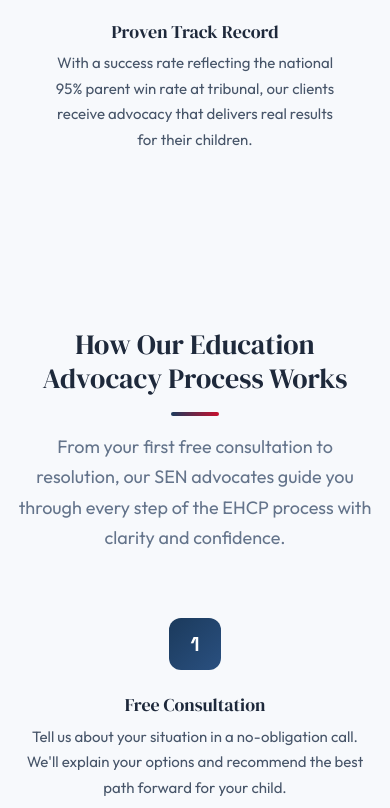
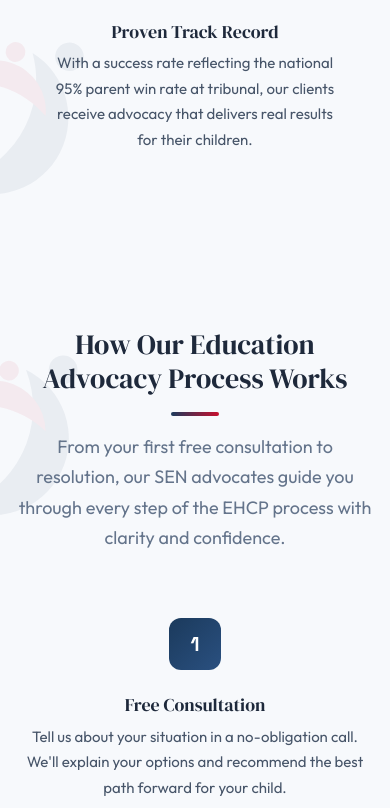
Before and after one commit to JMcMullen1/UK_SEND_Advocacy_Website, a plain HTML site: page index.html in a window 390 px wide. Shown: the part 6539-7347 px from the top of the page. Drawn offline with Linux system fonts and the light colour scheme.

Commit message:
Add logo-inspired figures motif down page edges
- New images/people-motif.svg: the three embracing figures from the logo
  (navy, red, steel blue) redrawn as a clean vector, without the flag
- Faint motifs on the left/right edges of every content section,
  zig-zagging down the page; smaller and fainter on mobile

Co-Authored-By: Claude Opus 5.5 <noreply@anthropic.com>
Claude-Session: https://claude.ai/code/session_0155QbLwmSn6n5RPbDS1K72b

```diff
--- a/css/styles.css
+++ b/css/styles.css
@@ -153,6 +153,54 @@ p {
 
 .section {
   padding: var(--space-4xl) 0;
+  position: relative;
+  overflow: hidden;
+}
+
+/* Logo-inspired "embracing figures" motif: one near the top on one side,
+   a smaller one near the bottom on the other, alternating section by section */
+.section::before,
+.section::after {
+  content: '';
+  position: absolute;
+  background: url("../images/people-motif.svg") no-repeat center / contain;
+  pointer-events: none;
+  z-index: 0;
+}
+
+.section::before {
+  top: 60px;
+  right: -120px;
+  width: 440px;
+  height: 440px;
+  opacity: 0.09;
+  transform: rotate(-12deg);
+}
+
+.section::after {
+  bottom: 40px;
+  left: -110px;
+  width: 320px;
+  height: 320px;
+  opacity: 0.07;
+  transform: scaleX(-1) rotate(-18deg);
+}
+
+.section:nth-of-type(odd)::before {
+  right: auto;
+  left: -120px;
+  transform: scaleX(-1) rotate(-12deg);
+}
+
+.section:nth-of-type(odd)::after {
+  left: auto;
+  right: -110px;
+  transform: rotate(-18deg);
+}
+
+.section > .container {
+  position: relative;
+  z-index: 1;
 }
 
 .section--gray {
@@ -1538,6 +1586,18 @@ p {
   .section {
     padding: var(--space-3xl) 0;
   }
+
+  .section::before,
+  .section::after {
+    width: 220px;
+    height: 220px;
+    opacity: 0.06;
+  }
+
+  .section::before { right: -110px; }
+  .section::after { left: -110px; }
+  .section:nth-of-type(odd)::before { left: -110px; }
+  .section:nth-of-type(odd)::after { right: -110px; }
 
   .hero {
     padding: 9.5rem 0 4rem;
```
Also changed, not shown: images/people-motif.svg (added).
